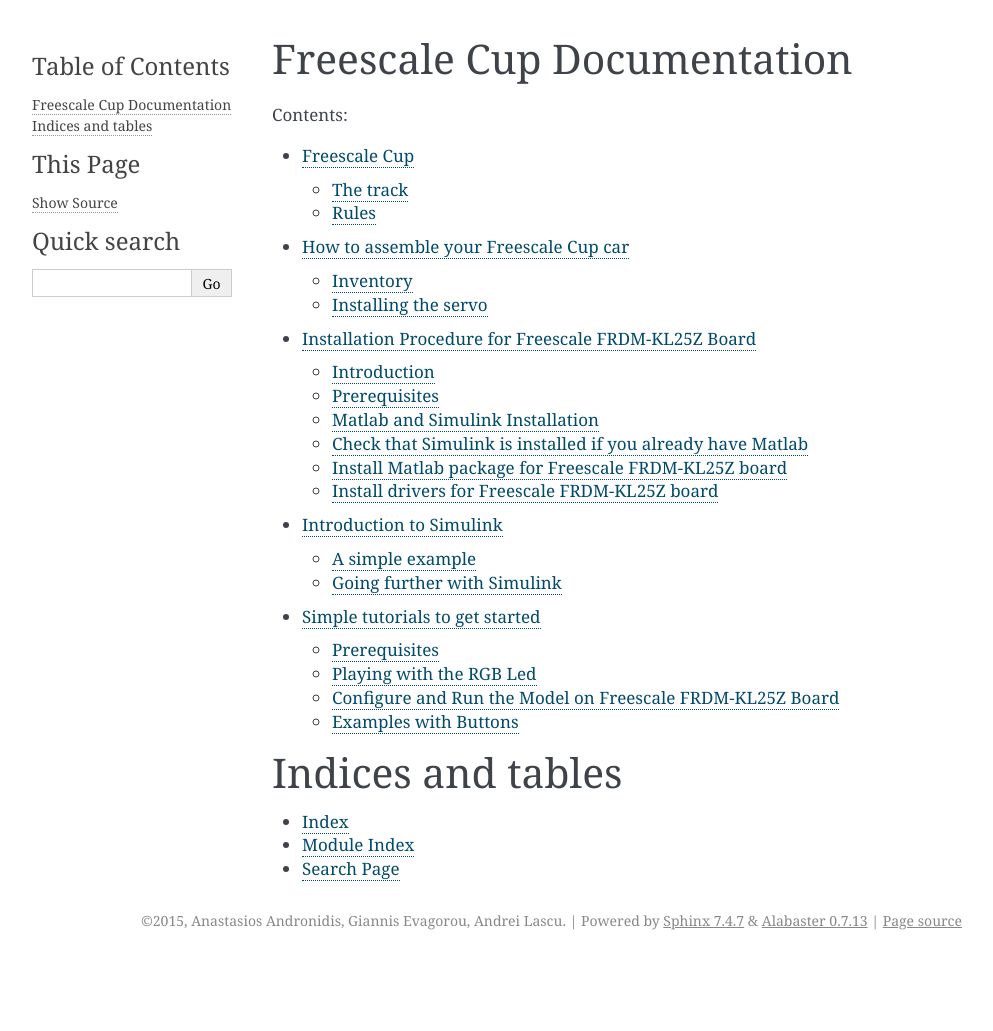
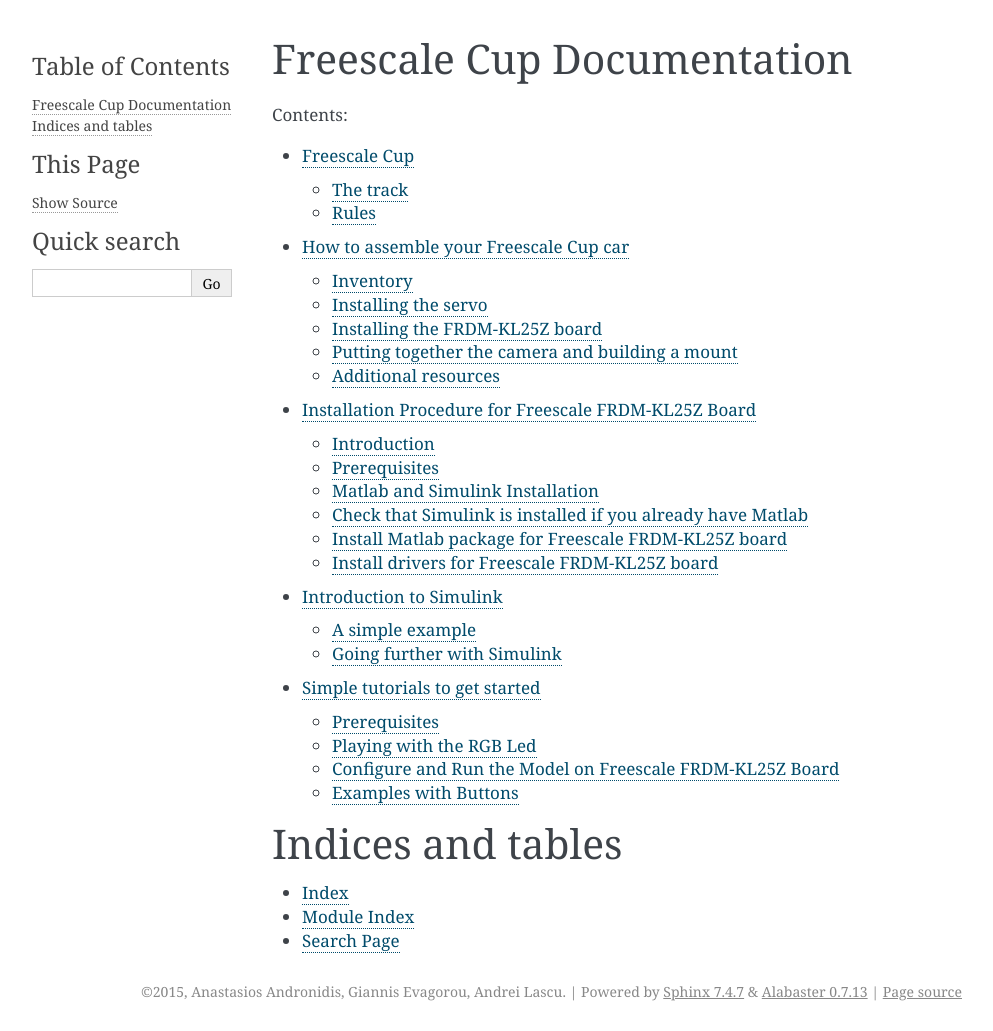
Before and after one commit to 0152la/FreescaleDocumentation, a Sphinx documentation site: the page built from source/index.rst, in a window 1280 px wide. Shown: the whole page, without its empty margins (148-1141 px from the left). Built offline with Sphinx 7.4.7, drawn with Linux system fonts in a browser that asks for light colours; before the commit the page ends 960 px from its top, so only the background shows below that; some of the changed lines change nothing that is shown.

Commit message:
Car guide complete
* finished first draft of car guide
* still need to add pictures of camera mounts and cabling
* redo picture of battery cables (was blurry)

```diff
--- a/source/car_guide.rst
+++ b/source/car_guide.rst
@@ -13,11 +13,13 @@
 
 .. figure:: Pictures/03-01Components.jpg
    :alt: The items you are given
+   :name: fig:comp_init
 
-The big box you are given should have the same contents as above: another smaller box, containing the car and more, the camera board, the camera lens and some cables, the servo, the FRDM-KL25Z board and a USB cable.
+The big box you are given should have the same contents as :numref:`fig:comp_init`: another smaller box, containing the car and more, the camera board, the camera lens and some cables, the servo, the FRDM-KL25Z board and a USB cable.
 
 .. figure:: Pictures/03-02Components2.jpg
    :alt: Contents of small box
+   :name: fig:comp_init_car
 
 The contents of the smaller box are the actual car, a bag with screws, nuts and more and a second bag with pieces to help you assemble your car. The screwdriver is not included, but you will need it to get everything together.
 
@@ -26,10 +28,11 @@
 
 The first step is installing the servo. This process is more or less set in stone, but there are certain points where you can get creative.
 
-First, take out the servo and the four yellow plastic pieces presented below.
+First, take out the servo and the four yellow plastic pieces presented in :numref:`fig:serv_comps`.
 
 .. figure:: Pictures/03-03ServoComponents.jpg
    :alt: Components to start off with
+   :name: fig:serv_comps
 
 Then, combine the yellow parts as below:
 
@@ -44,4 +47,96 @@
 .. figure:: Pictures/03-06ServoReplaced.jpg
    :alt: Servo gear replaced
 
-new
+The next step is to assemble the axles connecting the servo to the wheels. The pieces you need are shown in :numref:`fig:axle_pieces` and the expected result is in :numref:`fig:axle_assemble`.
+
+.. figure:: Pictures/03-07AxlePieces.jpg
+   :alt: Axle pieces
+   :name: fig:axle_pieces
+
+.. figure:: Pictures/03-08AxleAssemble.jpg
+   :alt: Assembled axles
+   :name: fig:axle_assemble
+
+We also need to insert the bearings in the open end of the axles, as shown in :numref:`fig:axle_bearings`.
+
+.. figure:: Pictures/03-09AxleBearings.jpg
+   :alt: Assembled axles with bearings
+   :name: fig:axle_bearings
+
+Once we have our assembled axles, we need to assemble them with the servo. For this, we use two screws and two nuts to fasten them.
+
+.. figure:: Pictures/03-10ServoAxlesElements.jpg
+   :alt: Components needed to assemble axels to servo
+   :name: fig:servo_axle_comps
+
+.. figure:: Pictures/03-11ServoAxlesAssemble.jpg
+   :alt: Servo with the axles attached
+   :name: fig:servo_axle_attach
+
+The last step is to actually put the servo on the car. Gather the items from :numref:`fig:servo_car_comps`, add the plastic blocks to the servo block (:numref:`fig:servo_car_blocks`), then insert the servo in its slot, towards the front of the car (:numref:`fig:servo_car_insert`). Finally, fasten it in place with screws on the underside of the car (:numref:`fig:servo_car_bottom`).
+
+.. figure:: Pictures/03-12ServoCarComps.jpg
+   :alt: Pieces required to attach servo to car
+   :name: fig:servo_car_comps
+
+.. figure:: Pictures/03-13ServoCarBlocks.jpg
+   :alt: Attaching plastic blocks to servo
+   :name: fig:servo_car_blocks
+
+.. figure:: Pictures/03-14ServoCarInsert.jpg
+   :alt: Inserted servo
+   :name: fig:servo_car_insert
+
+.. figure:: Pictures/03-15ServoCarBottom.jpg
+   :alt: Bottom of the car with servo screws
+   :name: fig:servo_car_bottom
+
+Installing the FRDM-KL25Z board
+-------------------------------
+
+You can choose to put the board anywhere you wish, but there are certain important considerations you need to keep in mind:
+
+* the battery block, the camera and the servo have cables that must be inserted into the board;
+* it is very *important* that you insert the cables correctly; inserting them the wrong way can short-circuit your car board;
+* the board itself should be fitted firmly, so it cannot be thrown off during the actual race.
+
+You can see an example in :numref:`fig:board_fitted`. This particular method is not great, as the board is wobbly, possibly affecting the car's balance during the race. However, the position should be reached by all the cables and it is secured to the car.
+
+.. figure:: Pictures/03-16BoardFitted.jpg
+   :alt: FRDM board fitted to the car
+   :name: fig:board_fitted
+
+:numref:`fig:cabling_battery` and :numref:`fig:cabling_front` show you how the cables from the battery block (first picture), camera and servo (second picture) should be inserted. However, we suggest you ask an expert, if available, to ensure everything is fine. As we said, putting them in the wrong way can lead to short-circuiting your board and is very dangerous.
+
+.. figure:: Pictures/03-17CablingBattery.jpg
+   :alt: Battery cables
+   :name: fig:cabling_battery
+
+.. figure:: Pictures/03-18CablingFront.jpg
+   :alt: Camera and servo cables
+   :name: fig:cabling_front
+
+Putting together the camera and building a mount
+------------------------------------------------
+
+The first part is fairly straight-forward: screw the camera lens and the sensor together (:numref:`fig:camera_parts` and :numref:`fig:camera_assemble`).
+
+.. figure:: Pictures/03-19CameraParts.jpg
+   :alt: Camera parts
+   :name: fig:camera_parts
+
+.. figure:: Pictures/03-20CameraAssemble.jpg
+   :alt: Assembled camera
+   :name: fig:camera_assemble
+
+The second part is completely up to you. You must build a mount for the camera, from whatever items you have available. We provide some guiding images that might help you, but note that you might not have similar materials available. Some guidelines for making a good mount:
+
+* make sure it's stable and well-attached to the car. Again, in the actual race, your car might be going fast, so it is a possibility that the mount might be thrown off. Make sure you test it thoroughly;
+* the car should be facing downwards, looking in front of the car. You want to be able to see what's coming and adjust your controls accordingly. How far you want to see is up to you, but make sure the camera is placed such that it can see the track and any guiding lines.
+
+**add more figures here**
+
+Additional resources
+--------------------
+
+You can find more resources available on the corresponding `Freescale community website page <https://community.freescale.com/docs/DOC-1014>`_.
```
Also changed, not shown: 12 other files.
